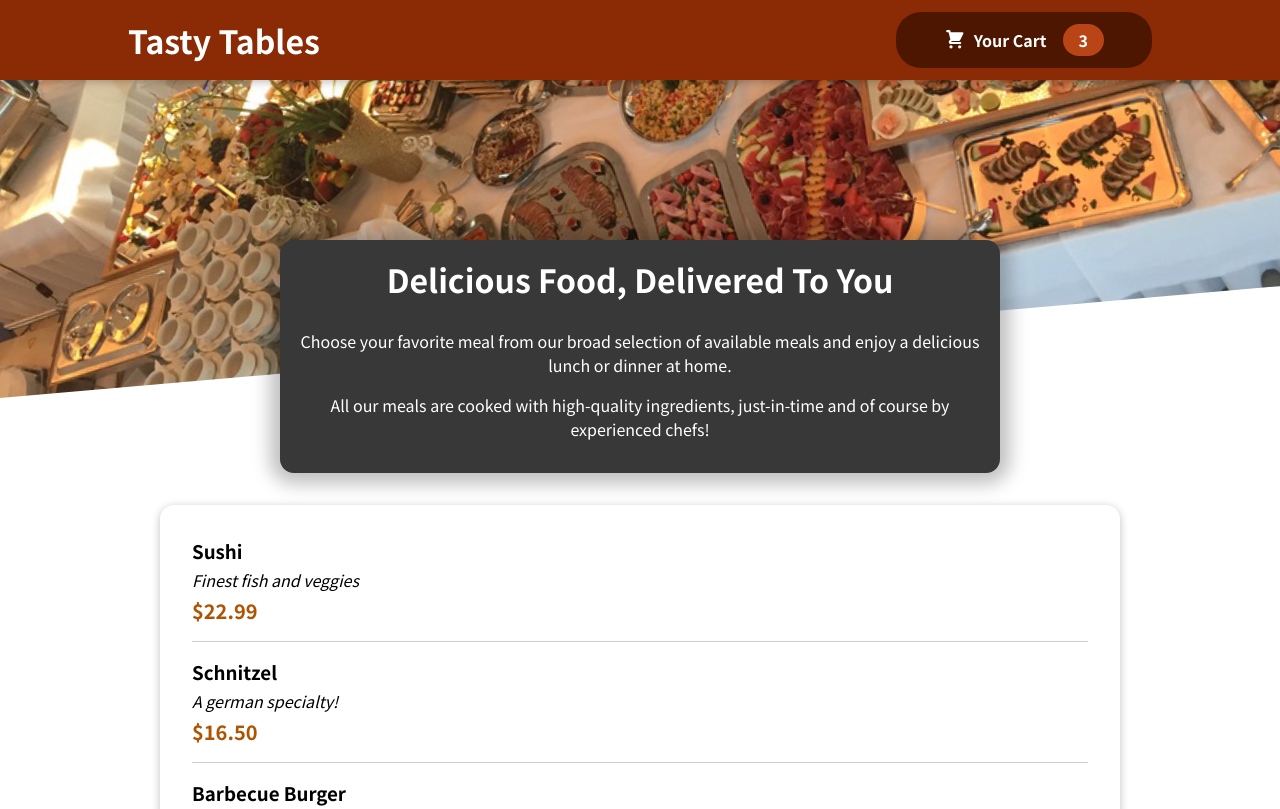
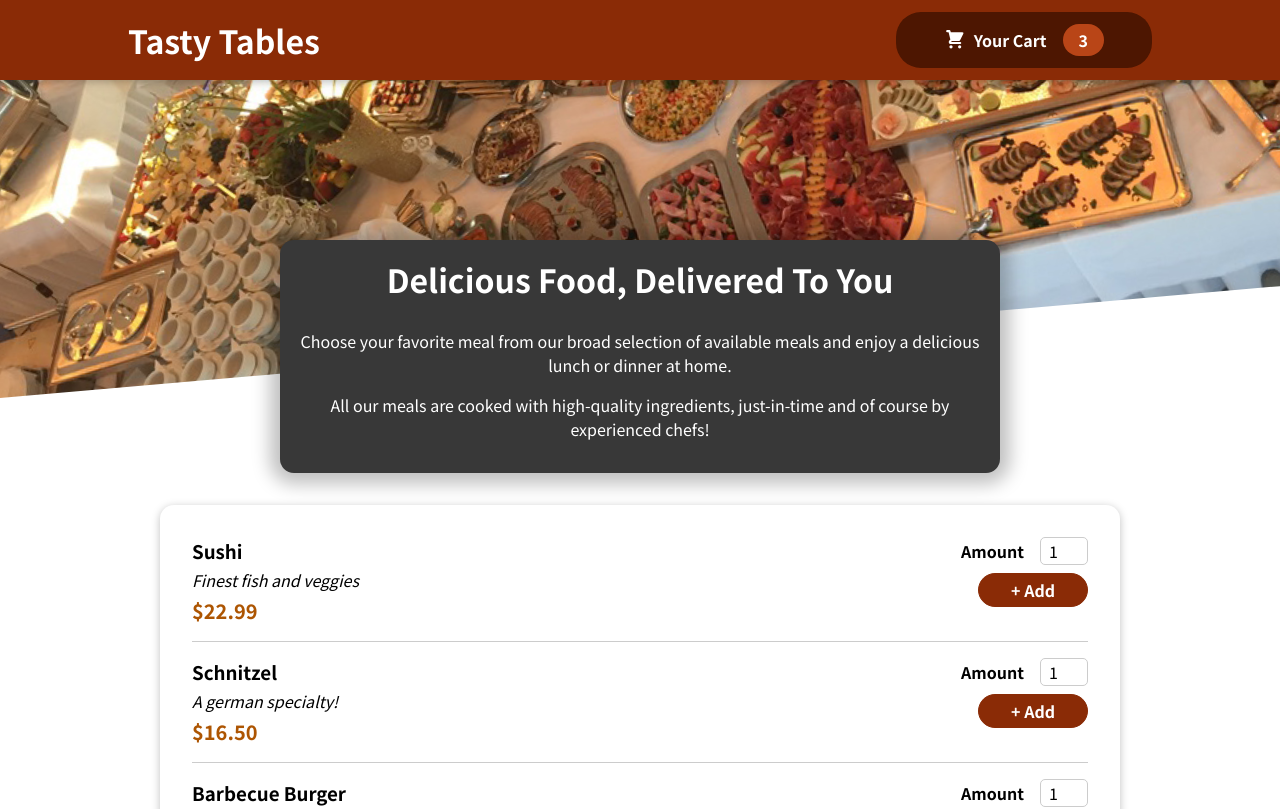
Before and after one commit to snadi043/food-app-new, a React (Create React App) app: page / in a window 1280 px wide. Shown: the top 809 px of the page. Built offline with nearby package versions, Linux system fonts and the light colour scheme.

Commit message:
Second Phase of components for Meals and Shopping cart component

```diff
--- a/src/components/Meals/AvailableMeals.js
+++ b/src/components/Meals/AvailableMeals/AvailableMeals.js
@@ -1,6 +1,6 @@
 import React from 'react';
-import Card from '../UI/Card/Card';
-import MealItem from './MealItem/MealItem';
+import Card from '../../UI/Card/Card';
+import MealItem from '../MealItem/MealItem';
 import classes from './AvailableMeals.module.css';
 
 
--- a/src/components/Meals/MealItem/MealItem.js
+++ b/src/components/Meals/MealItem/MealItem.js
@@ -1,4 +1,5 @@
 import React from 'react';
+import MealItemForm from '../MealItemForm/MealItemForm';
 import classes from './MealItem.module.css';
 
 const MealItem = (props) => {
@@ -10,7 +11,9 @@
                 <div className={classes.description}>{props.description}</div>
                 <div className={classes.price}>{price}</div>
             </div>
-            <div></div>
+            <div>
+                <MealItemForm/>
+            </div>
         </li>
     )
 }
--- /dev/null
+++ b/src/components/Meals/MealItemForm/MealItemForm.js
@@ -0,0 +1,20 @@
+import React from 'react';
+import Input from '../../UI/Input/Input';
+import classes from './MealItemForm.module.css';
+
+const MealItemForm = (props) => {
+    return(
+        <form className={classes.form}>
+            <Input label="Amount" input={{
+                id: 'amount',
+                defaultValue: '1',
+                type: 'number',
+                min: '1',
+                max: '5',
+                step: '1'
+            }}/>
+            <button type="button">+ Add</button>
+        </form>
+    )
+}
+export default MealItemForm;
--- /dev/null
+++ b/src/components/Meals/MealItemForm/MealItemForm.module.css
@@ -0,0 +1,20 @@
+.form {
+    text-align: right;
+  }
+
+  .form button {
+    font: inherit;
+    cursor: pointer;
+    background-color: #8a2b06;
+    border: 1px solid #8a2b06;
+    color: white;
+    padding: 0.25rem 2rem;
+    border-radius: 20px;
+    font-weight: bold;
+  }
+
+  .form button:hover,
+  .form button:active {
+    background-color: #641e03;
+    border-color: #641e03;
+  }
--- a/src/components/Meals/Meals.js
+++ b/src/components/Meals/Meals.js
@@ -1,6 +1,6 @@
 import React, { Fragment } from 'react';
-import MealsSummary from './MealsSummary';
-import AvailableMeals from './AvailableMeals';
+import MealsSummary from './MealsSummary/MealsSummary';
+import AvailableMeals from './AvailableMeals/AvailableMeals';
 
 const Meals = () => {
     return(
--- /dev/null
+++ b/src/components/UI/Input/Input.js
@@ -0,0 +1,12 @@
+import React from 'react';
+import classes from './Input.module.css';
+
+const Input = (props) => {
+    return(
+        <div className={classes.input}>
+            <label htmlFor={props.input.id}>{props.label}</label>
+            <input id={props.input.id} {...props.input}/>
+        </div>
+    )
+}
+export default Input;
--- /dev/null
+++ b/src/components/UI/Input/Input.module.css
@@ -0,0 +1,18 @@
+.input {
+    display: flex;
+    align-items: center;
+    margin-bottom: 0.5rem;
+  }
+
+  .input label {
+    font-weight: bold;
+    margin-right: 1rem;
+  }
+
+  .input input {
+    width: 3rem;
+    border-radius: 5px;
+    border: 1px solid #ccc;
+    font: inherit;
+    padding-left: 0.5rem;
+  }
```
Also changed, not shown: src/components/Cart/Cart.js (added, +25 -0 lines), src/components/Cart/Cart.module.css (added, +46 -0 lines), src/components/Meals/AvailableMeals/AvailableMeals.module.css (renamed from src/components/Meals/AvailableMeals.module.css), src/components/Meals/MealsSummary/MealsSummary.js (renamed from src/components/Meals/MealsSummary.js), src/components/Meals/MealsSummary/MealsSummary.module.css (renamed from src/components/Meals/MealsSummary.module.css).
